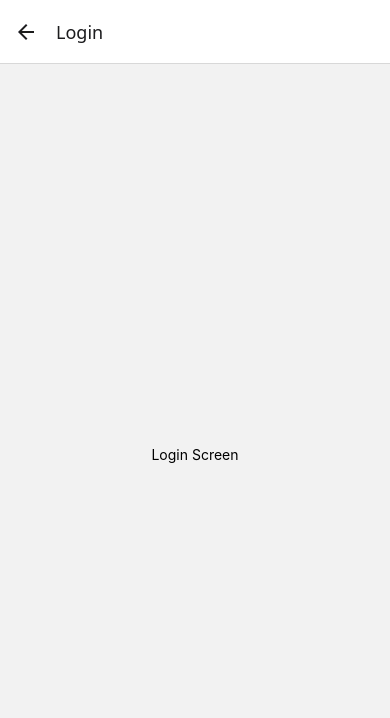
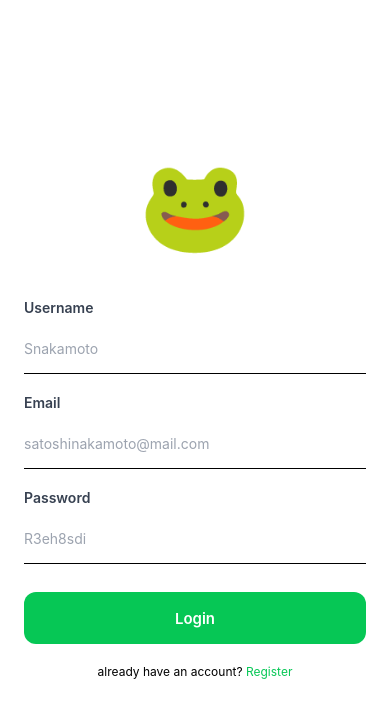
Before and after one commit to FahriNazarudin/Frog, a React Native app in the folder SocialMedia/: screen /Login in a window 390 px wide. Shown: the top 718 px of the page. Built offline with nearby package versions, Linux system fonts and the light colour scheme.

Commit message:
feat: Revamp Login and Register screens with improved UI and navigation integration

```diff
--- a/SocialMedia/navigators/StackNav.jsx
+++ b/SocialMedia/navigators/StackNav.jsx
@@ -3,13 +3,21 @@ import Login from "../screens/Login";
 import Register from "../screens/Register";
 import TabNav from "./TabNav";
 
-const Stack = createNativeStackNavigator();
 
 export default function StackNav() {
+  const Stack = createNativeStackNavigator();
   return (
     <Stack.Navigator>
-      <Stack.Screen name="Register" component={Register} options={{ headerShown: false }} />
-      <Stack.Screen name="Login" component={Login} />
+      <Stack.Screen
+        name="Register"
+        component={Register}
+        options={{ headerShown: false }}
+      />
+      <Stack.Screen
+        name="Login"
+        component={Login}
+        options={{ headerShown: false }}
+      />
       <Stack.Screen name="Home" component={TabNav} />
     </Stack.Navigator>
   );
--- a/SocialMedia/screens/Login.jsx
+++ b/SocialMedia/screens/Login.jsx
@@ -1,9 +1,136 @@
-import { View, Text } from "react-native";
+import { useNavigation } from "@react-navigation/native";
+import {
+  View,
+  Text,
+  TextInput,
+  TouchableOpacity,
+  StyleSheet,
+  ScrollView,
+  StatusBar,
+} from "react-native";
 
 export default function Login() {
+  const navigation = useNavigation();
   return (
-    <View style={{ flex: 1, justifyContent: "center", alignItems: "center" }}>
-      <Text>Login Screen</Text>
+    <View style={styles.container}>
+      <StatusBar barStyle="dark-content" backgroundColor="#ffffff" />
+
+      <ScrollView
+        contentContainerStyle={styles.scrollContent}
+        showsVerticalScrollIndicator={false}
+      >
+        <View style={styles.header}>
+          <Text
+            style={{
+              color: "#06C755",
+              marginTop: 90,
+              fontSize: 90,
+            }}
+          >
+            🐸
+          </Text>
+        </View>
+        <View style={styles.form}>
+
+
+          <View style={styles.inputGroup}>
+            <Text style={styles.label}>Username</Text>
+            <TextInput
+              style={styles.input}
+              placeholder="Snakamoto"
+              placeholderTextColor="#9CA3AF"
+            />
+          </View>
+
+          <View style={styles.inputGroup}>
+            <Text style={styles.label}>Email</Text>
+            <TextInput
+              style={styles.input}
+              placeholder="satoshinakamoto@mail.com"
+              placeholderTextColor="#9CA3AF"
+            />
+          </View>
+
+          <View style={styles.inputGroup}>
+            <Text style={styles.label}>Password</Text>
+            <TextInput
+              style={styles.input}
+              placeholder="R3eh8sdi"
+              placeholderTextColor="#9CA3AF"
+              secureTextEntry
+            />
+          </View>
+
+          <TouchableOpacity style={styles.primaryButton} activeOpacity={0.8}>
+            <Text style={styles.primaryButtonText}>Login</Text>
+          </TouchableOpacity>
+        </View>
+        <View style={{ alignItems: "center" }}>
+          <Text
+            style={{
+              fontSize: 12,
+              fontFamily: "System",
+              marginTop: 20,
+              textAlign: "center",
+            }}
+          >
+            already have an account?{" "}
+            <Text
+              style={{ color: "#06C755" }}
+              onPress={() => navigation.push("Register")}
+            >
+              Register
+            </Text>
+          </Text>
+        </View>
+      </ScrollView>
     </View>
   );
 }
+
+const styles = StyleSheet.create({
+  container: {
+    flex: 1,
+    backgroundColor: "#FFFFFF",
+  },
+  scrollContent: {
+    flexGrow: 1,
+    paddingHorizontal: 24,
+    paddingTop: 60,
+    paddingBottom: 40,
+  },
+
+  header: {
+    alignItems: "center",
+    marginBottom: 40,
+  },
+
+  inputGroup: {
+    marginBottom: 20,
+  },
+  label: {
+    fontSize: 14,
+    fontWeight: "600",
+    color: "#374151",
+    marginBottom: 8,
+  },
+  input: {
+    height: 50,
+    borderBottomWidth: 1,
+    color: "#111827",
+  },
+  primaryButton: {
+    height: 52,
+    backgroundColor: "#06C755",
+    borderRadius: 12,
+    justifyContent: "center",
+    alignItems: "center",
+    marginTop: 8,
+  },
+  primaryButtonText: {
+    fontSize: 15,
+    fontWeight: "600",
+    color: "#FFFFFF",
+    fontFamily: "System",
+  },
+});
--- a/SocialMedia/screens/Register.jsx
+++ b/SocialMedia/screens/Register.jsx
@@ -24,13 +24,11 @@ export default function Register() {
           <Text
             style={{
               color: "#06C755",
-              fontSize: 40,
-              fontFamily: "System",
-              fontWeight: "700",
-              marginTop: 90,
+              marginTop: 70,
+              fontSize: 90,
             }}
           >
-            REGISTER
+            🐸
           </Text>
         </View>
         <View style={styles.form}>
```
